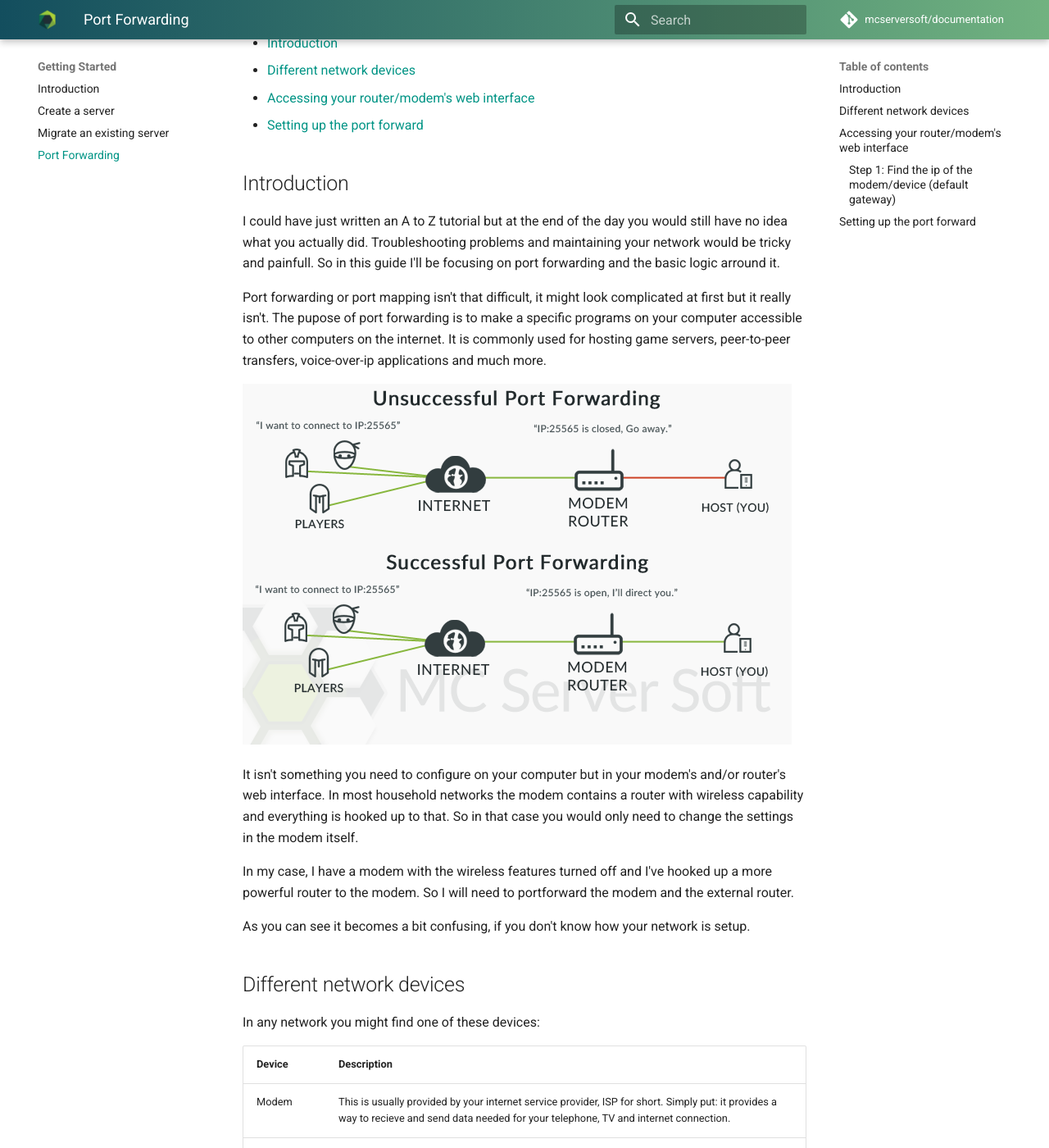
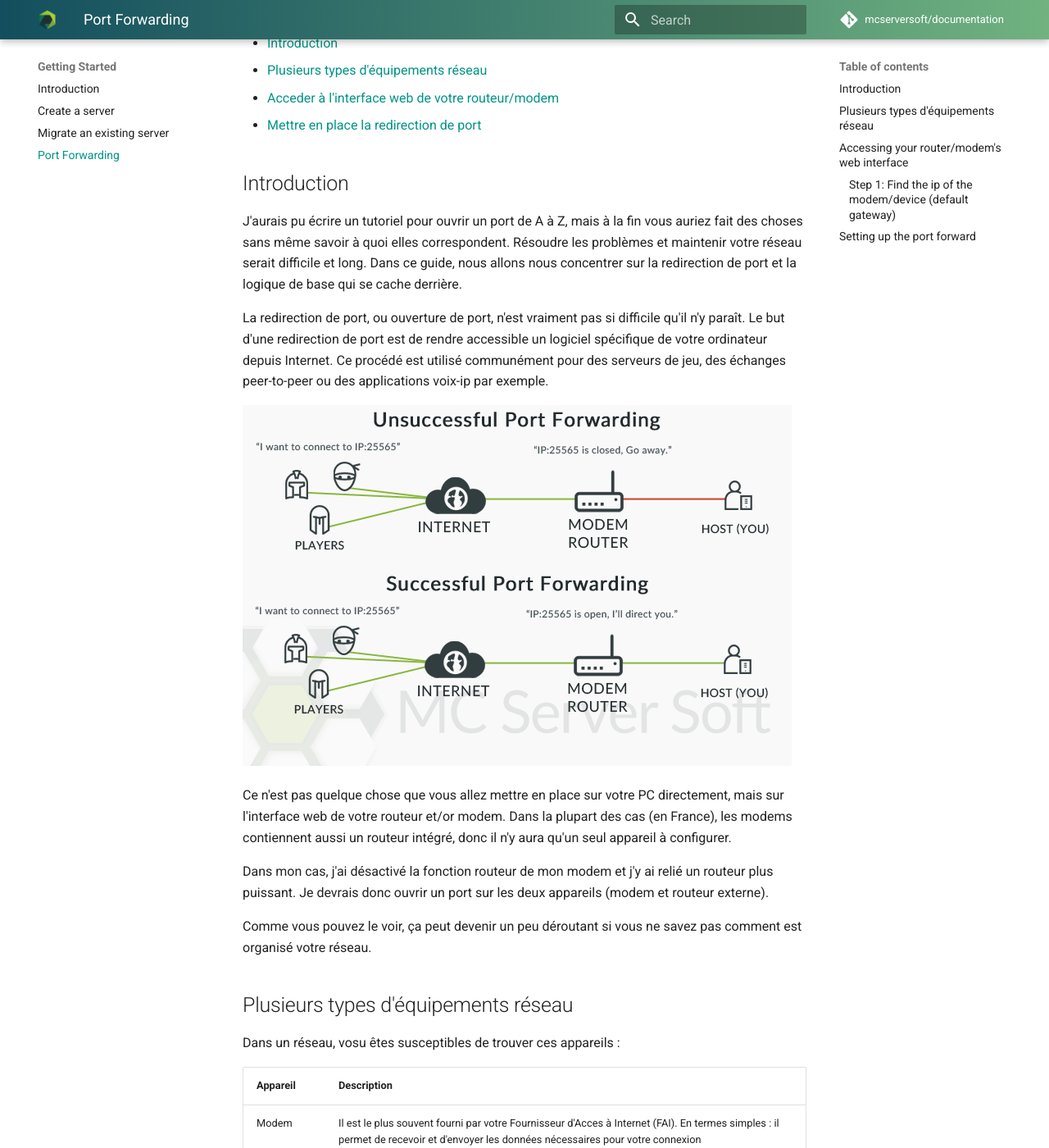
Before and after one commit to mcserversoft/documentation, an MkDocs documentation site: the page built from docs/port-forwarding.md, in a window 1280 px wide and 1400 px high, scrolled down 214 px. Shown: the whole window at 82% size. Built offline with MkDocs 1.6.1 and Material for MkDocs 9.7.7, drawn with Linux system fonts in a browser that asks for light colours; comment, search, counter and statistics services are not loaded; some of the changed text lies outside the part shown.

Commit message:
Update port-forwarding.md

```diff
--- a/docs/port-forwarding.md
+++ b/docs/port-forwarding.md
@@ -1,36 +1,36 @@
-# Port forwarding
+# La redirection de port
 
 ---
 
 *   [Introduction](#introduction)
-*   [Different network devices](#different-network-devices)
-*   [Accessing your router/modem's web interface](#accessing-your-router-modem-web-interface)
-*   [Setting up the port forward](#setting-up-the-port-forward)
+*   [Plusieurs types d'équipements réseau](#different-network-devices)
+*   [Acceder à l'interface web de votre routeur/modem](#accessing-your-router-modem-web-interface)
+*   [Mettre en place la redirection de port](#setting-up-the-port-forward)
 
 <a name="introduction"></a>
 ## Introduction
 
-I could have just written an A to Z tutorial but at the end of the day you would still have no idea what you actually did. Troubleshooting problems and maintaining your network would be tricky and painfull. So in this guide I'll be focusing on port forwarding and the basic logic arround it.
+J'aurais pu écrire un tutoriel pour ouvrir un port de A à Z, mais à la fin vous auriez fait des choses sans même savoir à quoi elles correspondent. Résoudre les problèmes et maintenir votre réseau serait difficile et long. Dans ce guide, nous allons nous concentrer sur la redirection de port et la logique de base qui se cache derrière.
 
-Port forwarding or port mapping isn't that difficult, it might look complicated at first but it really isn't. The pupose of port forwarding is to make a specific programs on your computer accessible to other computers on the internet. It is commonly used for hosting game servers, peer-to-peer transfers, voice-over-ip applications and much more.
+La redirection de port, ou ouverture de port, n'est vraiment pas si difficile qu'il n'y paraît. Le but d'une redirection de port est de rendre accessible un logiciel spécifique de votre ordinateur depuis Internet. Ce procédé est utilisé communément pour des serveurs de jeu, des échanges peer-to-peer ou des applications voix-ip par exemple.
 
 ![Overview of two networks. In the first one, port forwarding isn't setup correctly and fails, in the seconds everything works great](assets/screenshots/portforward_overview.png)
 
-It isn't something you need to configure on your computer but in your modem's and/or router's web interface. In most household networks the modem contains a router with wireless capability and everything is hooked up to that. So in that case you would only need to change the settings in the modem itself.
+Ce n'est pas quelque chose que vous allez mettre en place sur votre PC directement, mais sur l'interface web de votre routeur et/or modem. Dans la plupart des cas (en France), les modems contiennent aussi un routeur intégré, donc il n'y aura qu'un seul appareil à configurer.
 
-In my case, I have a modem with the wireless features turned off and I've hooked up a more powerful router to the modem. So I will need to portforward the modem and the external router.
+Dans mon cas, j'ai désactivé la fonction routeur de mon modem et j'y ai relié un routeur plus puissant. Je devrais donc ouvrir un port sur les deux appareils (modem et routeur externe).
 
-As you can see it becomes a bit confusing, if you don't know how your network is setup.
+Comme vous pouvez le voir, ça peut devenir un peu déroutant si vous ne savez pas comment est organisé votre réseau.
 
 <a name="different-network-devices"></a>
-## Different network devices
+## Plusieurs types d'équipements réseau
 
-In any network you might find one of these devices:
+Dans un réseau, vosu êtes susceptibles de trouver ces appareils :
 
-Device | Description
+Appareil | Description
 --- | ---
-Modem | This is usually provided by your internet service provider, ISP for short. Simply put: it provides a way to recieve and send data needed for your telephone, TV and internet connection.
-Router | A device that creates a network between the computers in your home by wire or wifi. Many internet provider install modems with an built-in router. (with or without wireless capabilities)
+Modem | Il est le plus souvent fourni par votre Fournisseur d'Acces à Internet (FAI). En termes simples : il permet de recevoir et d'envoyer les données nécessaires pour votre connexion internet/téléphone/TV.
+Routeur | A device that creates a network between the computers in your home by wire or wifi. Many internet provider install modems with an built-in router. (with or without wireless capabilities)
 Switch | Looks the same as a router but it does less. You would use a switch to expand your network, *ex. 1 cable goes in, 3 cables go elsewhere.*
 Hub | Honestly, throw this thing away. Hubs are very old, they are the switches of the past. All they do is receive signals and forward them to all connected devices. They add unneeded latency and noise on the network. Just want to point out that it would be a good time to upgrade to a switch.
 
```
